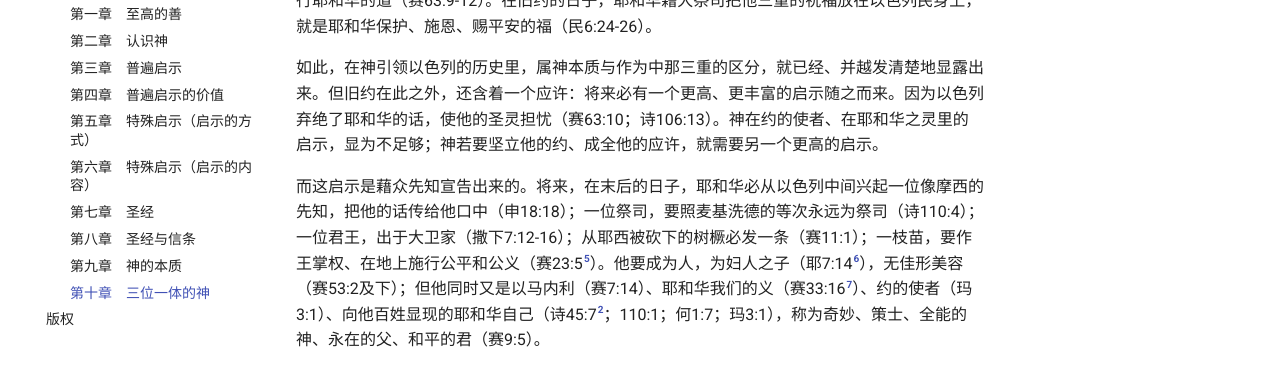
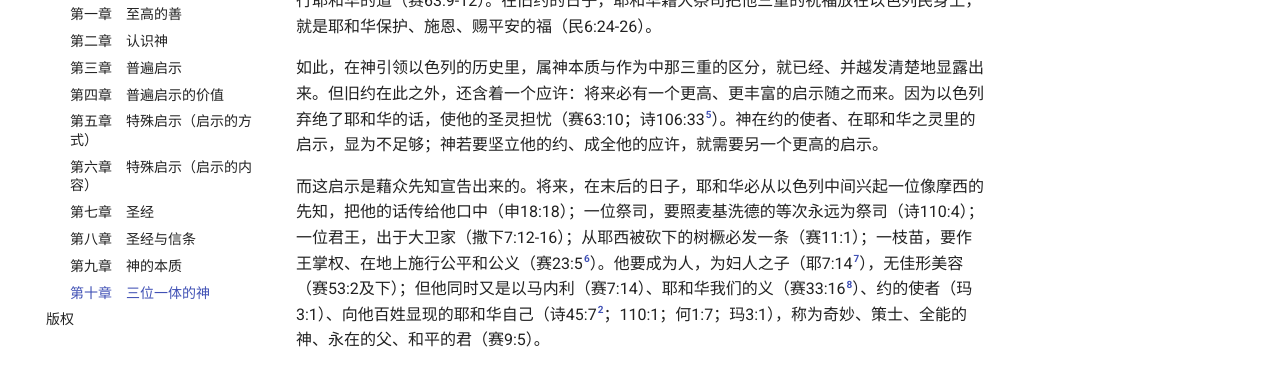
Before and after one commit to DZBohan/reformed-reading, an MkDocs documentation site: the page built from docs/books/magnalia-dei/10.md, in a window 1280 px wide and 900 px high, scrolled down 3675 px. Shown: the part 202-573 px from the top of the window. Built offline with MkDocs 1.6.1 and Material for MkDocs 9.7.7, drawn with Linux system fonts in a browser that asks for light colours; some of the changed text lies outside the part shown.

Commit message:
第10章：诗106改33、诗89/106加存疑坏损脚注（按用户定）
Co-Authored-By: Claude Opus 4.8 <noreply@anthropic.com>

```diff
--- a/docs/books/magnalia-dei/10.md
+++ b/docs/books/magnalia-dei/10.md
@@ -50,7 +50,7 @@
 
 一言以蔽之：耶和华在出埃及时与以色列所立的道、应许、约，以及他所赐给以色列的灵，历世历代都存留，直到被掳之后所罗巴伯的日子仍在百姓中间坚立，以致他们不必惧怕（该2:5,6）。当耶和华领以色列出埃及地时，他就作了他们的救主。神对他百姓这样的心肠，显在这事上：他们一切遭难，他也同遭患难（视他百姓的苦难为自己的苦难）；因此他差遣他面前的使者拯救他们；他以慈爱和怜悯救赎他们，并在古时的日子常保抱、怀搋他们；他也把他圣善的灵赐给他们，引导他们行耶和华的道（赛63:9-12）。在旧约的日子，耶和华藉大祭司把他三重的祝福放在以色列民身上，就是耶和华保护、施恩、赐平安的福（民6:24-26）。
 
-如此，在神引领以色列的历史里，属神本质与作为中那三重的区分，就已经、并越发清楚地显露出来。但旧约在此之外，还含着一个应许：将来必有一个更高、更丰富的启示随之而来。因为以色列弃绝了耶和华的话，使他的圣灵担忧（赛63:10；诗106:13）。神在约的使者、在耶和华之灵里的启示，显为不足够；神若要坚立他的约、成全他的应许，就需要另一个更高的启示。
+如此，在神引领以色列的历史里，属神本质与作为中那三重的区分，就已经、并越发清楚地显露出来。但旧约在此之外，还含着一个应许：将来必有一个更高、更丰富的启示随之而来。因为以色列弃绝了耶和华的话，使他的圣灵担忧（赛63:10；诗106:33[^ocr-ps106]）。神在约的使者、在耶和华之灵里的启示，显为不足够；神若要坚立他的约、成全他的应许，就需要另一个更高的启示。
 
 而这启示是藉众先知宣告出来的。将来，在末后的日子，耶和华必从以色列中间兴起一位像摩西的先知，把他的话传给他口中（申18:18）；一位祭司，要照麦基洗德的等次永远为祭司（诗110:4）；一位君王，出于大卫家（撒下7:12-16）；从耶西被砍下的树橛必发一条（赛11:1）；一枝苗，要作王掌权、在地上施行公平和公义（赛23:5[^er-isa23]）。他要成为人，为妇人之子（耶7:14[^er-jer7]），无佳形美容（赛53:2及下）；但他同时又是以马内利（赛7:14）、耶和华我们的义（赛33:16[^er-isa33]）、约的使者（玛3:1）、向他百姓显现的耶和华自己（诗45:7[^hb-ps45]；110:1；何1:7；玛3:1），称为奇妙、策士、全能的神、永在的父、和平的君（赛9:5）。
 
@@ -125,7 +125,8 @@
 [^hb-ps34]: 〔经节编号说明〕本章正文经节均按**和合本**编号；凡与原著（荷兰文 1909，Statenvertaling 版数）不同者列于本章末各条——诗篇标题在原著版数中计为第 1（或 1-2）节、和合本不计，故多差一节。此处：和合本作诗 34:7，原著作诗 34:8。
 [^hb-ps45]: 和合本作诗 45:7，原著作诗 45:8。
 [^hb-ps51]: 和合本作诗 51:11，原著作诗 51:13（诗 51 标题两行，差两节）。
-[^hb-ps89]: 和合本作诗 89:26-27。原著误作诗 82:27,28（诗 82 仅 8 节），当为诗 89:27,28（原著版数）；诗 89 标题计节，和合本作诗 89:26-27。
+[^hb-ps89]: 〔经节存疑〕原著此处编号坏损，作诗 82:27,28（诗 82 仅 8 节，不可能），疑为诗 89:27,28（"立他为长子、你是我父"＝神治之君作神子，正合此处文意）；诗 89 因标题计节，和合本作诗 89:26-27。
+[^ocr-ps106]: 〔经节存疑〕原著此处编号坏损，作诗 106:130（诗 106 仅 48 节，不可能），疑为诗 106:33（"他们惹动他的灵"，与并引之赛 63:10"使他的圣灵担忧"相配）。
 [^er-isa23]: 〔疑笔误〕原著作赛 23:5；然"必发一条、作王掌权、施行公平公义"通行作耶 23:5（赛 23:5 论推罗，文意不合；英译径改作耶 23:5）。今从原著保留正文编号。
 [^er-jer7]: 〔疑笔误〕原著作耶 7:14（荷、英两版皆然）；然"为妇人之子"通常引赛 7:14（以马内利，见下句），耶 7:14 论示罗之罚、文意不合。今从原著保留。
 [^er-isa33]: 〔疑笔误〕原著作赛 33:16；然"耶和华我们的义"通行作耶 33:16（或耶 23:6）。今从原著保留。
```
